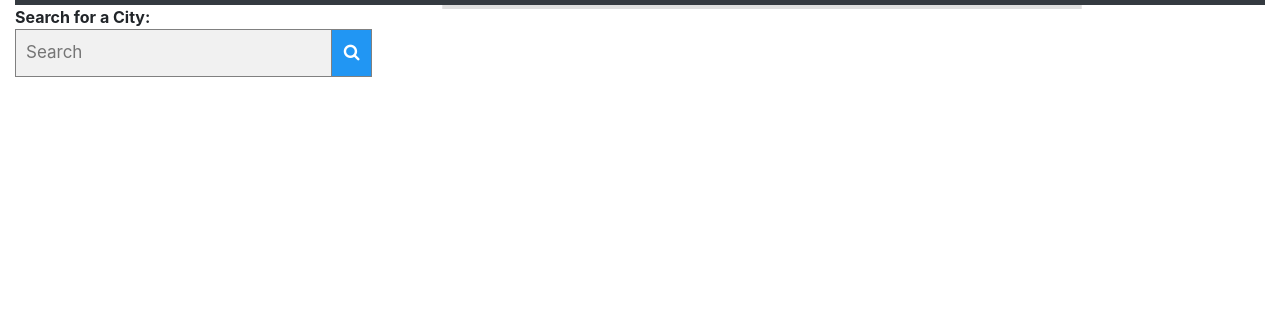
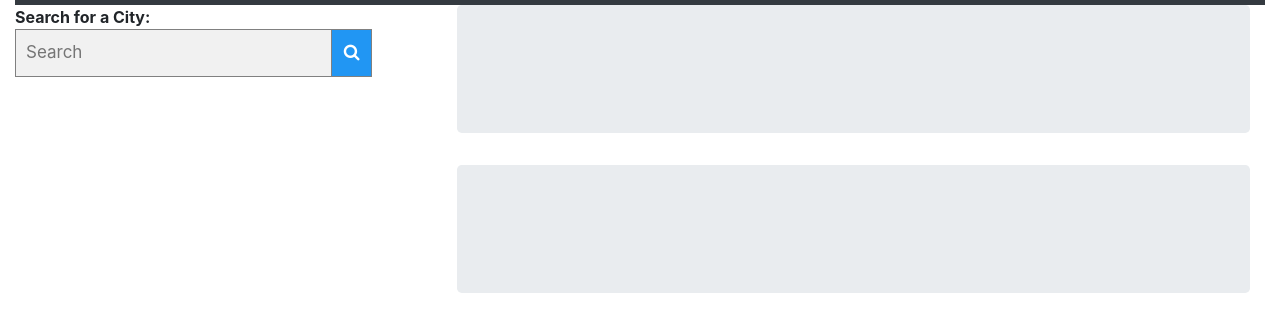
Before and after one commit to kangb3/Weather-Dashboard, a plain HTML site: page index.html in a window 1280 px wide. Shown: the part 86-418 px from the top of the page. Drawn offline with nearby package versions, Linux system fonts and the light colour scheme.

Commit message:
Replaced card with jumbotron for weather display

```diff
--- a/index.html
+++ b/index.html
@@ -10,7 +10,7 @@
     <script src="https://code.jquery.com/jquery-3.2.1.min.js"></script>
     <script src="https://cdnjs.cloudflare.com/ajax/libs/popper.js/1.14.7/umd/popper.min.js" integrity="sha384-UO2eT0CpHqdSJQ6hJty5KVphtPhzWj9WO1clHTMGa3JDZwrnQq4sF86dIHNDz0W1" crossorigin="anonymous"></script>
     <script src="https://stackpath.bootstrapcdn.com/bootstrap/4.3.1/js/bootstrap.min.js" integrity="sha384-JjSmVgyd0p3pXB1rRibZUAYoIIy6OrQ6VrjIEaFf/nJGzIxFDsf4x0xIM+B07jRM" crossorigin="anonymous"></script>
-
+    <script src="https://cdnjs.cloudflare.com/ajax/libs/moment.js/2.24.0/moment.min.js"></script>
     <script src="script.js"></script>
 
     <link rel="stylesheet" href="style.css">
@@ -40,27 +40,22 @@
                   </form>
             </div>
 
-            <div class="col-md-4" id="weatherContent">
-                <div class="card" style="width: 40rem;">
-                    <div class="currentWeather">
-                      <!-- <h5 class="card-title">Card title</h5> -->
-                      <!-- <h6 class="card-subtitle mb-2 text-muted">Card subtitle</h6> -->
-                      <!-- <p class="card-text">Some quick example text to build on the card title and make up the bulk of the card's content.</p>
-                      <a href="#" class="card-link">Card link</a>
-                      <a href="#" class="card-link">Another link</a> -->
+
+            <div class="col-md-8 col-sm-8" id="rightContent">
+                <!--content field-->
+                <div class = "container">
+                    <div class="jumbotron" id="upperJum">
+                        <div id="currentWeather"></div> <!--city content-->
                     </div>
-                 </div>
+                </div>
+                <div class = "container forecastCon">
+                    <div class="jumbotron" id="bottomJum">
+                        <div id="forcastWeather"></div> <!--city content-->
+                    </div>
+                </div>
+            </div>
 
-                 <div class="card" style="width: 40rem;">
-                    <div class="forcastWeather">
-                      <!-- <h5 class="card-title">Card title</h5> -->
-                      <!-- <h6 class="card-subtitle mb-2 text-muted">Card subtitle</h6> -->
-                      <!-- <p class="card-text">Some quick example text to build on the card title and make up the bulk of the card's content.</p>
-                      <a href="#" class="card-link">Card link</a>
-                      <a href="#" class="card-link">Another link</a> -->
-                    </div>
-                 </div>
-            </div>
+
         </div>
 
         <!-- <div class = "container">
@@ -78,6 +73,8 @@
         </div> -->
 
 
+
+
     </section>
 
 </body>
```
